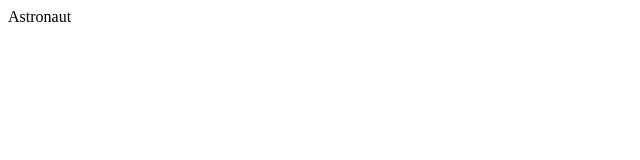
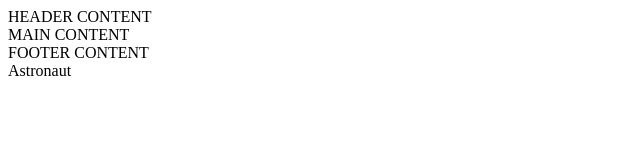
Before and after one commit to vgulbickaja/39-astro-fetus, a website: page index.html in a window 1280 px wide. Shown: the whole page, without its empty margins (0-640 px from the left). Drawn offline with Linux system fonts and the light colour scheme.

Commit message:
Layout structure

```diff
--- a/index.html
+++ b/index.html
@@ -7,6 +7,17 @@
     <title>AstroFetus</title>
 </head>
 <body>
+    <header>
+        HEADER CONTENT
+    </header>
+
+    <main>
+        MAIN CONTENT
+    </main>
+
+    <footer>
+        FOOTER CONTENT
+    </footer>
     Astronaut
 </body>
 </html>
```
